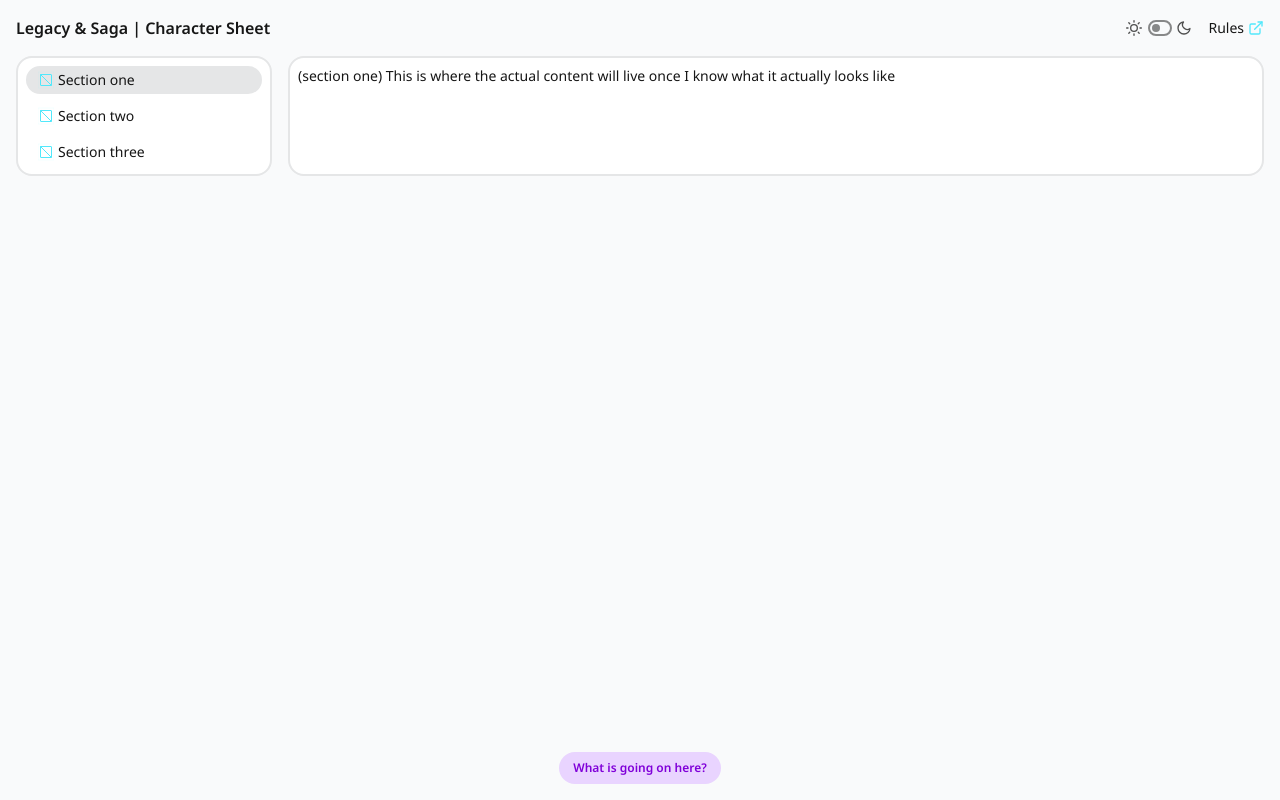
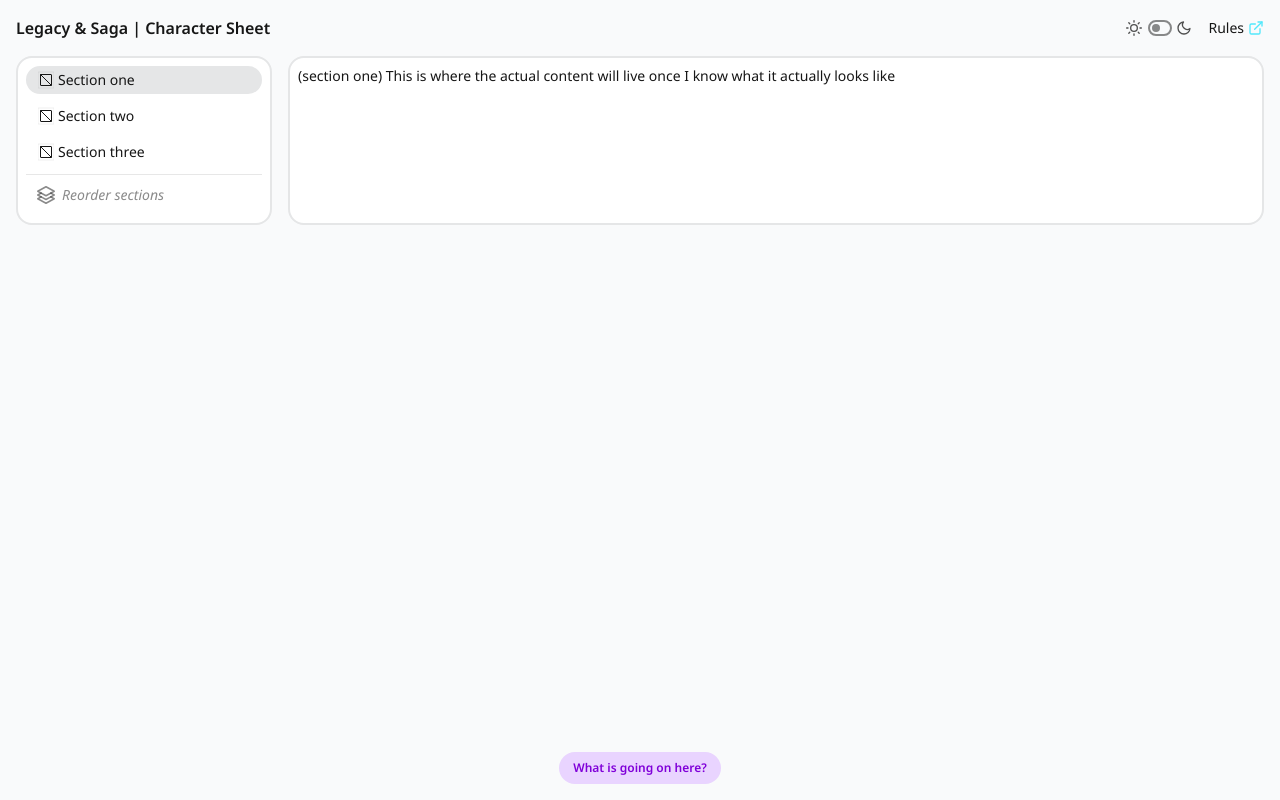
Before and after one commit to heathervv/saga-character-sheet, a React (Vite) app: page / in a window 1280 px wide. Built offline with nearby package versions, Linux system fonts and the light colour scheme.

Commit message:
feat: sidebar is now orderable persistently

```diff
--- /dev/null
+++ b/src/assets/images/icon-arrange.tsx
@@ -0,0 +1,12 @@
+const IconArrange = ({ className }: { className?: string }) => (
+  <svg className={className} stroke="currentColor" height="64" viewBox="0 0 64 64" width="64" xmlns="http://www.w3.org/2000/svg">
+    <g>
+      <polyline fill="none" strokeLinecap="round" strokeLinejoin="round" strokeWidth="4" points="19.17 37 10 32 19.17 27" />
+      <polyline fill="none" strokeLinecap="round" strokeLinejoin="round" strokeWidth="4" points="44.83 27 54 32 44.83 37" />
+      <polygon fill="none" strokeLinecap="round" strokeLinejoin="round" strokeWidth="4" points="54 42 32 54 10 42 19.17 37 32 44 44.83 37 54 42" />
+      <polygon fill="none" strokeLinecap="round" strokeLinejoin="round" strokeWidth="4" points="10 22 32 34 54 22 32 10 10 22" />
+    </g>
+  </svg>
+)
+
+export default IconArrange
--- /dev/null
+++ b/src/assets/images/icon-hamburger.tsx
@@ -0,0 +1,7 @@
+const IconHamburger = ({ className }: { className?: string }) => (
+    <svg className={className} fill="currentColor" height="32px" version="1.1" viewBox="0 0 32 32" width="32px" xmlns="http://www.w3.org/2000/svg">
+        <path d="M4,10h24c1.104,0,2-0.896,2-2s-0.896-2-2-2H4C2.896,6,2,6.896,2,8S2.896,10,4,10z M28,14H4c-1.104,0-2,0.896-2,2  s0.896,2,2,2h24c1.104,0,2-0.896,2-2S29.104,14,28,14z M28,22H4c-1.104,0-2,0.896-2,2s0.896,2,2,2h24c1.104,0,2-0.896,2-2  S29.104,22,28,22z" />
+    </svg>
+)
+
+export default IconHamburger
--- a/src/components/Sidebar.tsx
+++ b/src/components/Sidebar.tsx
@@ -1,45 +1,99 @@
+import { useState, useRef } from 'react'
+import Card from './Card'
+import IconArrow from '../assets/images/icon-arrow'
+import IconArrange from '../assets/images/icon-arrange'
+import IconHamburger from '../assets/images/icon-hamburger'
 import { useContentManagerContext } from '../contexts/ContentManager/ContentManager'
 import { SECTIONS, section_titles, section_icons } from '../data/sections'
-
-import Card from './Card'
-import IconArrow from '../assets/images/icon-arrow'
-import { useState } from 'react'
 
 type ItemProps = {
     section: SECTIONS,
     copy: string,
     isActive: boolean,
     handleClick: (value: SECTIONS) => void
+    editable: boolean
+    handleDragStart: () => void
+    handleDragEnter: () => void
+    handleDragEnd: () => void
 }
 
-const Item = ({ section, copy, isActive, handleClick }: ItemProps) => {
+const Item = ({
+    section,
+    copy,
+    isActive,
+    handleClick,
+    editable,
+    handleDragStart,
+    handleDragEnter,
+    handleDragEnd
+}: ItemProps) => {
     const Icon = section_icons[section]
 
+    // Skip rendering if for any reason the section doesn't exist in the data.
+    if (!section_icons[section]) {
+        return null
+    }
+
     return (
-        <li className="flex flex-1">
+        <li
+            className="flex flex-1"
+            draggable={editable}
+            onDragStart={handleDragStart}
+            onDragEnter={handleDragEnter}
+            onDragEnd={handleDragEnd}
+            onDragOver={(e) => e.preventDefault()}
+        >
             <button
-                className={`flex flex-1 pt-1 pb-1 pl-3 pr-3 cursor-pointer rounded-full text-left text-sm hover:bg-base-300 ${isActive && 'bg-base-300'}`}
+                className={`flex flex-1 pt-1 pb-1 pl-3 pr-3 cursor-pointer items-center rounded-full text-left text-sm hover:bg-base-300 ${isActive && 'bg-base-300'}`}
                 onClick={() => handleClick(section)}>
-                <Icon className="pr-1 w-5 h-5 text-info" />
-                {copy}
+                <Icon className="pr-1 w-5 h-5 text-base-content" />
+                <span className="flex-1">
+                    {copy}
+                </span>
+                {editable && <IconHamburger className="w-3 h-3 text-base-content/25" />}
             </button>
         </li>
     )
 }
 
 const Sidebar = () => {
-    const { activeSection, setActiveSection } = useContentManagerContext()
+    const { activeSection, setActiveSection, order, setOrder, saveLatestOrder } = useContentManagerContext()
+
     const [dropdownIsOpen, setDropdownIsOpen] = useState<boolean>(false)
+    const [editable, setEditable] = useState<boolean>(false)
+
+    const dragSection = useRef<number>(0)
+    const draggedOverSection = useRef<number>(0)
 
     const Icon = section_icons[activeSection as SECTIONS]
 
-    const onDropdownClick = () => {
-        setDropdownIsOpen(!dropdownIsOpen)
+    // MOBILE DROPDOWN HIDE/SHOW
+    const handleDropdownClick = () => setDropdownIsOpen(!dropdownIsOpen)
+    const handleSectionClick = (section: SECTIONS) => {
+        setActiveSection?.(section)
+        setDropdownIsOpen(false)
     }
 
-    const onSectionClick = (section: SECTIONS) => {
-        setActiveSection?.(section)
-        setDropdownIsOpen(false)
+    // DRAG & DROP
+    const handleReorder = () => {
+        if (editable && order) {
+            saveLatestOrder?.(order)
+        }
+
+        setEditable(!editable)
+    }
+    const handleDragStart = (index: number) => (dragSection.current = index)
+    const handleDragEnter = (index: number) => (draggedOverSection.current = index)
+    const handleSort = () => {
+        // Clone the list because otherwise you're editing the original
+        const orderClone = [...(order || [])]
+        // Temporarily store item because we're about to delete it from the list
+        const temp = orderClone[dragSection.current]
+        // Delete item from it's original index in the list
+        orderClone.splice(dragSection.current, 1)
+        // Place item into list at the index where it was dropped
+        orderClone.splice(draggedOverSection.current, 0, temp)
+        setOrder?.(orderClone)
     }
 
     return (
@@ -49,7 +103,7 @@ const Sidebar = () => {
                     id="dropdownBtn"
                     className="cursor-pointer lg:hidden font-medium rounded-lg text-sm px-1 flex items-center"
                     type="button"
-                    onClick={onDropdownClick}
+                    onClick={handleDropdownClick}
                 >
                     <span className="flex flex-1 text-left">
                         <Icon className="pr-1 w-5 h-5 text-info" />
@@ -60,16 +114,27 @@ const Sidebar = () => {
                 <hr className={`my-2 border-base-content/10 lg:hidden ${!dropdownIsOpen ? 'hidden' : ''}`} />
                 <div id="dropdown" className={`${!dropdownIsOpen ? 'hidden' : ''} lg:block`}>
                     <ul className="flex flex-col gap-y-2" aria-labelledby="dropdownBtn">
-                        {Object.entries(section_titles).map(([key, value]) => (
+                        {(order || []).map((section, i) => (
                             <Item
-                                key={key}
-                                section={key as SECTIONS}
-                                copy={value}
-                                isActive={activeSection === key}
-                                handleClick={onSectionClick}
+                                key={section}
+                                section={section as SECTIONS}
+                                copy={section_titles[section as SECTIONS]}
+                                isActive={activeSection === section}
+                                handleClick={handleSectionClick}
+                                editable={editable}
+                                handleDragStart={() => handleDragStart(i)}
+                                handleDragEnter={() => handleDragEnter(i)}
+                                handleDragEnd={handleSort}
                             />
                         ))}
                     </ul>
+                    <hr className="mt-2 border-base-content/10" />
+                    <button onClick={handleReorder} className="cursor-pointer flex w-full text-sm items-center p-2">
+                        <IconArrange className="w-6 h-6 mr-1 text-base-content/50" />
+                        <span className="block flex-1 text-left text-base-content/50 italic">
+                            {editable ? 'Confirm order' : 'Reorder sections'}
+                        </span>
+                    </button>
                 </div>
             </>
         </Card>
--- a/src/contexts/ContentManager/ContentManager.tsx
+++ b/src/contexts/ContentManager/ContentManager.tsx
@@ -7,6 +7,9 @@ import { SECTIONS } from '../../data/sections';
 interface ContentManagerContextType {
     activeSection: SECTIONS;
     setActiveSection: (value: SECTIONS) => void;
+    order: SECTIONS[];
+    setOrder: (order: SECTIONS[]) => void;
+    saveLatestOrder: (order: SECTIONS[]) => void;
 }
 
 export const ContentManagerContext = createContext<ContentManagerContextType | null>(null)
@@ -14,9 +17,15 @@ export const ContentManagerContext = createContext<ContentManagerContextType | n
 export const useContentManagerContext = () => {
     const context = useContext(ContentManagerContext)
 
-    const { activeSection, setActiveSection } = context || {}
+    const {
+        activeSection,
+        setActiveSection,
+        order,
+        setOrder,
+        saveLatestOrder
+    } = context || {}
 
     return {
-        activeSection, setActiveSection
+        activeSection, setActiveSection, order, setOrder, saveLatestOrder
     }
 }
--- a/src/contexts/ContentManager/Provider.tsx
+++ b/src/contexts/ContentManager/Provider.tsx
@@ -1,14 +1,41 @@
-import { useState } from 'react'
+import { useState, useEffect, useCallback } from 'react'
 import { ContentManagerContext } from './ContentManager'
 import { SECTIONS } from '../../data/sections'
 
+const BASE_ORDER = Object.values(SECTIONS).map((section: SECTIONS) => section)
+const STORAGE_KEY = 'order_of_sections'
+
 export const ContentManagerProvider = ({ children }: { children: React.ReactNode }) => {
     const [activeSection, setActiveSection] = useState<SECTIONS>(SECTIONS.SECTION_ONE)
+    const [order, setOrder] = useState<SECTIONS[]>(BASE_ORDER)
+
+    // Set the selected (or default) theme for the user
+    const setLatestOrder = (order: SECTIONS[]) => {
+        setOrder(order)
+    }
+
+    // Save the selected (or default) theme for a consistent experience
+    const saveLatestOrder = useCallback((order: SECTIONS[]) => {
+        localStorage.setItem(STORAGE_KEY, JSON.stringify(order))
+        setLatestOrder(order)
+    }, [])
+
+    useEffect(() => {
+        const savedOrder = localStorage.getItem(STORAGE_KEY)
+        const parsedSavedOrder = savedOrder ? JSON.parse(savedOrder) as SECTIONS[] : undefined
+
+        // If there is a saved order, but there have been new sections added, reset
+        if (parsedSavedOrder && parsedSavedOrder.length < BASE_ORDER.length) {
+            localStorage.setItem(STORAGE_KEY, '')
+        } else if (parsedSavedOrder) {
+            saveLatestOrder(parsedSavedOrder)
+        }
+    }, [saveLatestOrder])
 
     return (
         <ContentManagerContext.Provider
             value={{
-                activeSection, setActiveSection,
+                activeSection, setActiveSection, order, setOrder, saveLatestOrder
             }}
         >
             {children}
```
